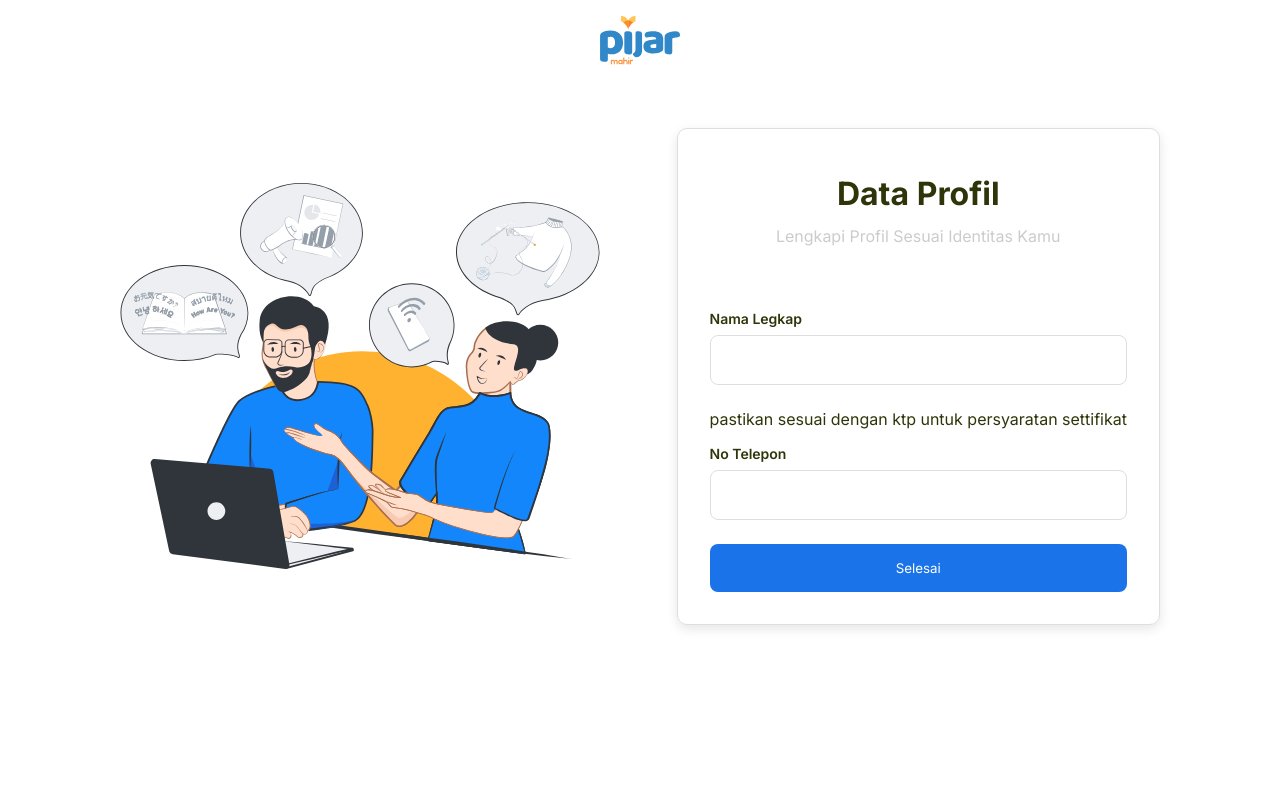
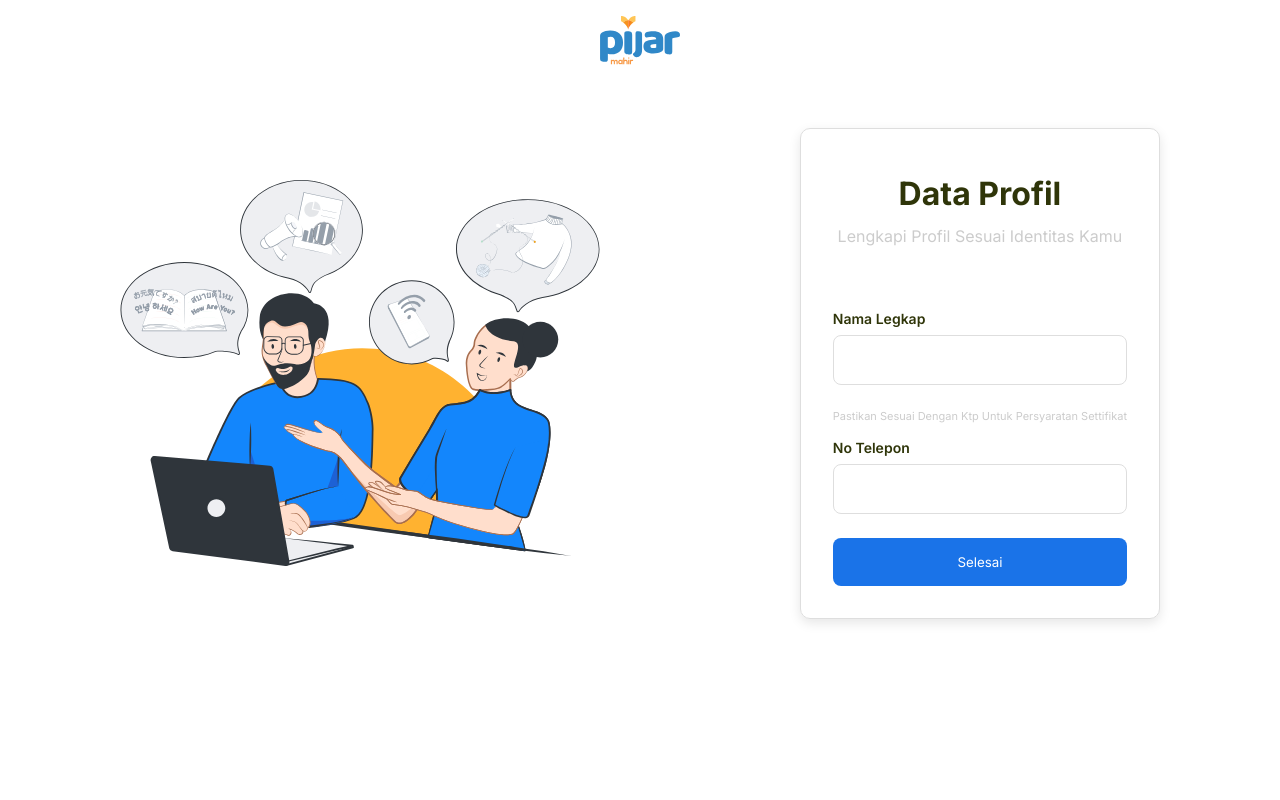
Before and after one commit to AnantaNd/pijarmahir, a Next.js app: page /newprofile in a window 1280 px wide. Shown: the top 800 px of the page. Built offline with nearby package versions, Linux system fonts and the light colour scheme.

Commit message:
CardNewProfile: fix styling

```diff
--- a/components/Card/CardNewProfile/CardNewProfile.module.css
+++ b/components/Card/CardNewProfile/CardNewProfile.module.css
@@ -12,7 +12,12 @@
   text-transform: capitalize;
   margin: .8rem 0;
 }
+.desc{
+  color: var(--greyColor);
+  text-transform: capitalize;
+  font-size: 11px;
 
+}
 .subtitle {
   text-align: center;
   color: var(--greyColor);
```
Also changed, not shown: components/Card/CardSignUp/CardSignUp.js (+15 -2 lines).
